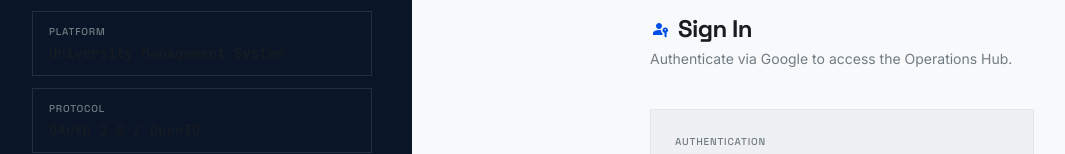
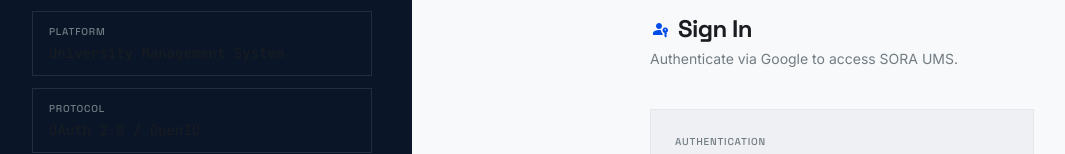
Before and after one commit to s4thm1n4/it3030-paf-2026-smart-campus-sora, a React (Vite) app in the folder frontend/: page /login in a window 1280 px wide. Shown: the part 227-381 px from the top of the page, without its empty margins (8-1073 px from the left). Built offline with nearby package versions, Linux system fonts and the light colour scheme; no server answers.

Commit message:
fix(login): update login description text to SORA UMS branding

```diff
--- a/frontend/src/pages/Login/LoginPage.jsx
+++ b/frontend/src/pages/Login/LoginPage.jsx
@@ -79,7 +79,7 @@
               </h1>
             </div>
             <p className="text-outline text-sm mt-1">
-              Authenticate via Google to access the Operations Hub.
+              Authenticate via Google to access SORA UMS.
             </p>
           </div>
 
```
